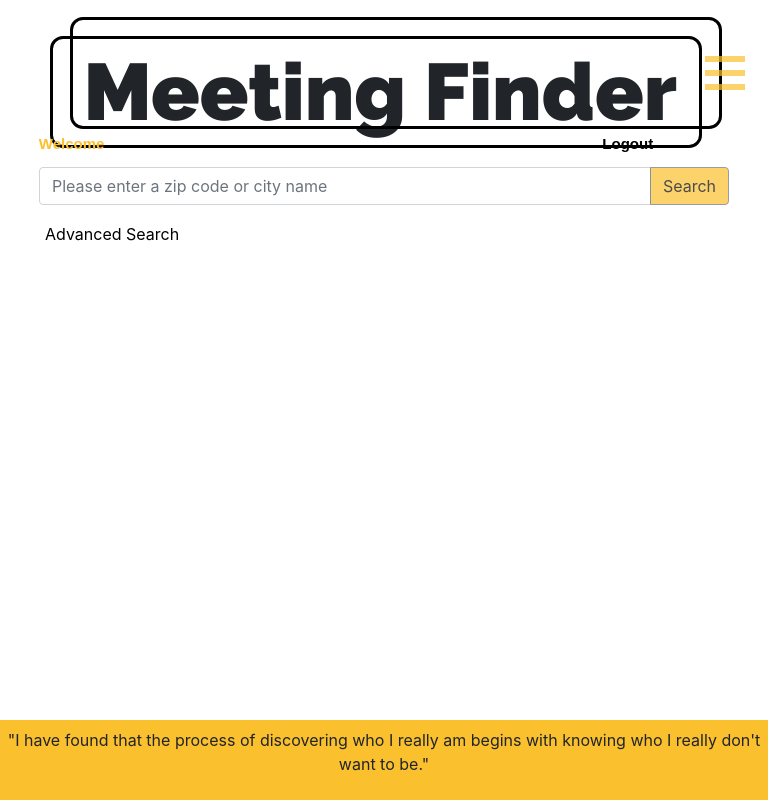
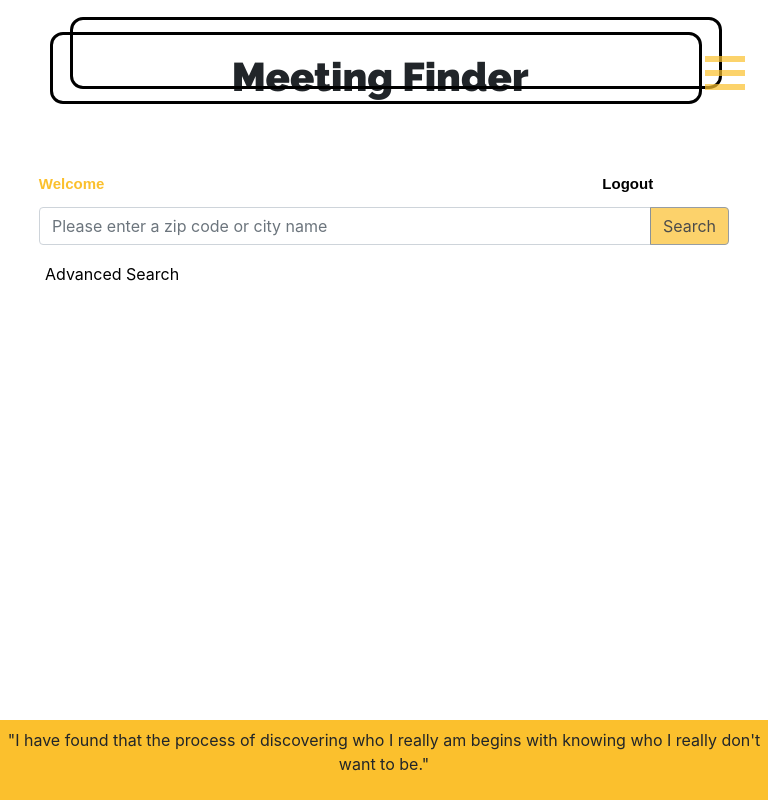
Before and after one commit to mattbeachey/meeting-finder, a website: page public/members.html in a window 768 px wide. Drawn offline with nearby package versions, Linux system fonts and the light colour scheme; no server answers.

Commit message:
fixed mobile display issue

```diff
--- a/public/js/index.js
+++ b/public/js/index.js
@@ -107,7 +107,7 @@ searchButtonEl.addEventListener("click", function() {
                             <p class="data">${meeting.address}, ${meeting.region}, ${meeting.state}, ${meeting.postcode}</p>
                             <p class="data">${meeting.directions}</p>
                             <p>
-                            <a class="map-link" href="https://www.google.com/maps/place/${meeting.address}+${meeting.state}+Australia/">Map</a>
+                            <a class="map-link" target="blank" href="https://www.google.com/maps/place/${meeting.address}+${meeting.state}+Australia/">Map</a>
                             &nbsp <button class="favorites" onclick="addToFavorites(${meeting.id}, ${i})" id="favorites${i}">Add to favorites</button>
                             </p>
                         </blockquote>
--- a/public/js/loggedin.js
+++ b/public/js/loggedin.js
@@ -142,7 +142,7 @@ function showFavoriteMeetings() {
                                             <p class="data">${meeting.address}, ${meeting.region}, ${meeting.state}, ${meeting.postcode}</p>
                                             <p class="data">${meeting.directions}</p>
                                             <p>
-                                            <a class="map-link" href="https://www.google.com/maps/place/${meeting.address}+${meeting.state}+Australia/">Map</a>
+                                            <a class="map-link" target="black" href="https://www.google.com/maps/place/${meeting.address}+${meeting.state}+Australia/">Map</a>
                                             </p>
                                         </blockquote>
                                     </div>
--- a/public/members.html
+++ b/public/members.html
@@ -27,6 +27,7 @@
       <div class="bar3" id="bar3"></div>
     </div>
     <div class="row gap"></div>
+    <div class="row gap2"></div>
     <div class="row login-btns">
       <div class="welcome">
         <div id="welcome">
--- a/public/styles/styles.css
+++ b/public/styles/styles.css
@@ -317,7 +317,31 @@ button.advanced-search:hover {
   text-decoration: underline;
 }
 
+@media screen and (max-width: 1024px) and (min-width: 701px) {
+  .header-text-Matt {
+    font-size: 5vh;
+    top: 15px;
+  }
+  .header-text-Matt:before {
+    top: -30px;
+    height: 9vh;
+  }
+  .header-text-Matt:after {
+    top: -15px;
+    height: 9vh;
+  }
+  .gap2 {
+    width: 100%;
+    height: 40px;
+  }
+}
+
 @media screen and (max-width: 700px) {
+  .gap2 {
+    width: 100%;
+    height: 20px;
+  }
+
   .header-text-Matt {
     font-size: 5vh;
     top: 15px;
```
Also changed, not shown: public/index.html (+1 -0 lines).
